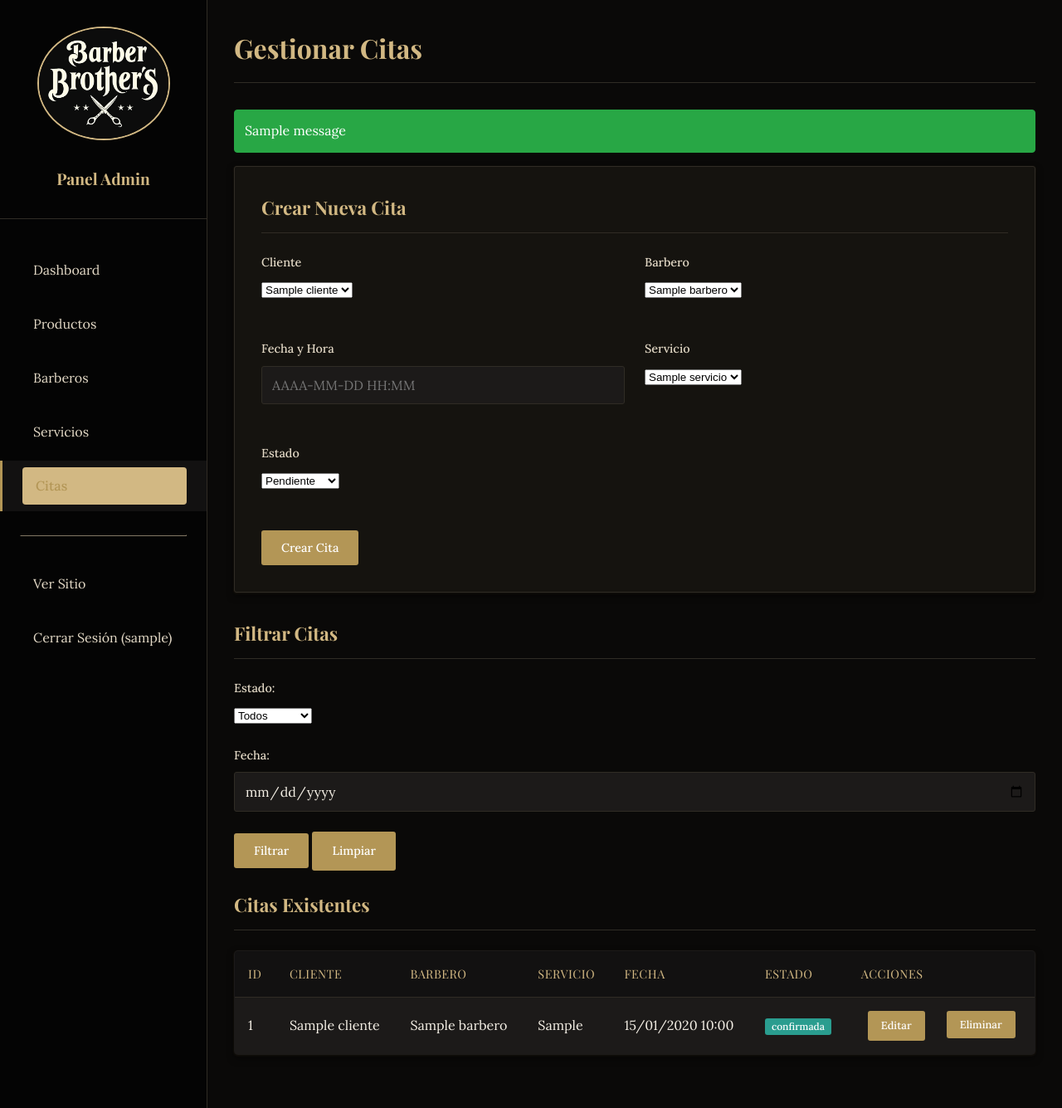
After one commit to jrovz/Barber-Brothers, a Flask app: page /admin/citas in a window 1280 px wide. The commit adds this page. Shown: the whole page at 83% size. Run offline with Flask 3, Linux system fonts and the light colour scheme; a user stored in the database is signed in; tables that the repository leaves empty hold one stand-in row (values such as "Sample post"); one stand-in notice (Sample message) is shown; some libraries are stand-ins or nearby versions.

Commit message:
actualizaciones de cita y dashboard

```diff
--- a/app/admin/forms.py
+++ b/app/admin/forms.py
@@ -1,6 +1,6 @@
 # filepath: app/admin/forms.py
 from flask_wtf import FlaskForm
-from wtforms import StringField, PasswordField, SubmitField, BooleanField, FloatField, TextAreaField, URLField, SelectField, DecimalField
+from wtforms import StringField, PasswordField, SubmitField, BooleanField, FloatField, TextAreaField, URLField, SelectField, DecimalField, DateTimeField, IntegerField
 from wtforms.validators import DataRequired, Email, Length, NumberRange, Optional, URL
 from flask_wtf.file import FileField, FileAllowed
 
@@ -60,3 +60,26 @@ class ServicioForm(FlaskForm):
     ])
 
     submit = SubmitField('Guardar Servicio')
+
+
+class DisponibilidadForm(FlaskForm):
+    dia_semana = SelectField('Día de la Semana', choices=[
+        (0, 'Lunes'), (1, 'Martes'), (2, 'Miércoles'),
+        (3, 'Jueves'), (4, 'Viernes'), (5, 'Sábado')
+    ], coerce=int, validators=[DataRequired()])
+    hora_inicio = StringField('Hora de Inicio (HH:MM)', validators=[DataRequired()])
+    hora_fin = StringField('Hora de Fin (HH:MM)', validators=[DataRequired()])
+    activo = BooleanField('Activo', default=True)
+
+class CitaForm(FlaskForm):
+    cliente_id = SelectField('Cliente', coerce=int, validators=[DataRequired()])
+    barbero_id = SelectField('Barbero', coerce=int, validators=[DataRequired()])
+    fecha = DateTimeField('Fecha y Hora', format='%Y-%m-%d %H:%M', validators=[DataRequired()])
+    servicio = SelectField('Servicio', validators=[DataRequired()])
+    estado = SelectField('Estado', choices=[
+        ('pendiente', 'Pendiente'),
+        ('confirmada', 'Confirmada'),
+        ('cancelada', 'Cancelada'),
+        ('completada', 'Completada')
+    ])
+    submit = SubmitField('Guardar Cita')  # Añade esta línea
--- a/app/admin/routes.py
+++ b/app/admin/routes.py
@@ -2,11 +2,12 @@
 from flask import render_template, request, redirect, url_for, flash, abort
 from flask_login import login_user, logout_user, login_required, current_user
 from app.admin import bp
-from app.models import Producto, Barbero, User, Mensaje, Servicio # Añadir Servicio
+from app.models import Producto, Barbero, User, Mensaje, Servicio, Cliente, Cita # Añadir Cliente y Cita
 from app import db
 from .forms import LoginForm, ProductoForm, BarberoForm, ServicioForm # Añadir ServicioForm
 from app.admin.utils import save_image # Asegúrate de que esta función existe y está bien implementada
-
+from datetime import datetime # Import datetime to fix the error
+from app.admin.forms import LoginForm, ProductoForm, BarberoForm, ServicioForm, DisponibilidadForm, CitaForm
 # --- Autenticación ---
 
 @bp.route('/login', methods=['GET', 'POST'])
@@ -399,3 +400,150 @@ def eliminar_servicio(id):
         db.session.rollback()
         flash(f'Error al eliminar servicio: {e}', 'danger')
     return redirect(url_for('admin.gestionar_servicios'))
+
+@bp.route('/citas', methods=['GET', 'POST'])
+@login_required
+def gestionar_citas():
+    if not current_user.is_admin():
+        abort(403)
+
+    form = CitaForm()
+    # Poblar opciones dinámicas
+    form.cliente_id.choices = [(c.id, c.nombre) for c in Cliente.query.all()]
+    form.barbero_id.choices = [(b.id, b.nombre) for b in Barbero.query.filter_by(activo=True).all()]
+    form.servicio.choices = [(s.nombre, s.nombre) for s in Servicio.query.all()]
+
+    if form.validate_on_submit():
+        resultado, mensaje_o_cita = Cita.crear_cita(
+            cliente_id=form.cliente_id.data,
+            barbero_id=form.barbero_id.data,
+            fecha=form.fecha.data,
+            servicio=form.servicio.data
+        )
+
+        if resultado:
+            flash('Cita creada correctamente.', 'success')
+            return redirect(url_for('admin.gestionar_citas'))
+        else:
+            flash(f'Error al crear cita: {mensaje_o_cita}', 'danger')
+
+    # Mostrar citas filtradas o todas
+    filtro_estado = request.args.get('estado', '')
+    filtro_fecha = request.args.get('fecha', '')
+
+    query = Cita.query
+    if filtro_estado:
+        query = query.filter_by(estado=filtro_estado)
+    if filtro_fecha:
+        try:
+            fecha = datetime.strptime(filtro_fecha, '%Y-%m-%d')
+            query = query.filter(db.func.date(Cita.fecha) == fecha.date())
+        except ValueError:
+            pass
+
+    citas = query.order_by(Cita.fecha.desc()).all()
+
+    return render_template('admin/citas.html',
+                          title="Gestionar Citas",
+                          form=form,
+                          citas=citas)
+
+@bp.route('/calendario', methods=['GET'])
+@login_required
+def calendario_citas():
+    if not current_user.is_admin():
+        abort(403)
+
+    # Obtener parámetro de mes (por defecto mes actual)
+    import calendar
+    from datetime import datetime, timedelta
+
+    today = datetime.today()
+    month = request.args.get('month', today.month, type=int)
+    year = request.args.get('year', today.year, type=int)
+
+    # Validar mes y año
+    if month < 1 or month > 12:
+        month = today.month
+
+    # Obtener todas las citas del mes
+    start_date = datetime(year, month, 1)
+    if month == 12:
+        end_date = datetime(year + 1, 1, 1) - timedelta(days=1)
+    else:
+        end_date = datetime(year, month + 1, 1) - timedelta(days=1)
+
+    citas = Cita.query.filter(
+        Cita.fecha >= start_date,
+        Cita.fecha <= end_date.replace(hour=23, minute=59, second=59)
+    ).all()
+
+    # Organizar citas por día
+    citas_por_dia = {}
+    for cita in citas:
+        day = cita.fecha.day
+        if day not in citas_por_dia:
+            citas_por_dia[day] = []
+        citas_por_dia[day].append(cita)
+
+    # Crear matriz del calendario
+    cal = calendar.monthcalendar(year, month)
+
+    return render_template('admin/calendario.html',
+                          title="Calendario de Citas",
+                          calendar=cal,
+                          month=month,
+                          year=year,
+                          citas_por_dia=citas_por_dia,
+                          month_name=calendar.month_name[month])
+
+@bp.route('/citas/editar/<int:id>', methods=['GET', 'POST'])
+@login_required
+def editar_cita(id):
+    if not current_user.is_admin():
+        abort(403)
+
+    cita = Cita.query.get_or_404(id)
+    form = CitaForm(obj=cita if request.method == 'GET' else None)
+
+    # Poblar opciones dinámicas
+    form.cliente_id.choices = [(c.id, c.nombre) for c in Cliente.query.all()]
+    form.barbero_id.choices = [(b.id, b.nombre) for b in Barbero.query.filter_by(activo=True).all()]
+    form.servicio.choices = [(s.nombre, s.nombre) for s in Servicio.query.all()]
+
+    if form.validate_on_submit():
+        cita.cliente_id = form.cliente_id.data
+        cita.barbero_id = form.barbero_id.data
+        cita.fecha = form.fecha.data
+        cita.servicio = form.servicio.data
+        cita.estado = form.estado.data
+
+        try:
+            db.session.commit()
+            flash('Cita actualizada correctamente.', 'success')
+            return redirect(url_for('admin.gestionar_citas'))
+        except Exception as e:
+            db.session.rollback()
+            flash(f'Error al actualizar cita: {str(e)}', 'danger')
+
+    return render_template('admin/editar_cita.html',
+                          title="Editar Cita",
+                          form=form,
+                          cita=cita)
+
+@bp.route('/citas/eliminar/<int:id>', methods=['POST'])
+@login_required
+def eliminar_cita(id):
+    if not current_user.is_admin():
+        abort(403)
+
+    cita = Cita.query.get_or_404(id)
+    try:
+        db.session.delete(cita)
+        db.session.commit()
+        flash('Cita eliminada correctamente.', 'success')
+    except Exception as e:
+        db.session.rollback()
+        flash(f'Error al eliminar cita: {str(e)}', 'danger')
+
+    return redirect(url_for('admin.gestionar_citas'))
--- a/app/templates/admin/admin_base.html
+++ b/app/templates/admin/admin_base.html
@@ -313,13 +313,12 @@
 
             <nav class="admin-menu">
                 <ul>
+                    <!-- side bar lateral -->
                     <li class="{{ 'active' if request.endpoint == 'admin.dashboard' else '' }}"><a href="{{ url_for('admin.dashboard') }}">Dashboard</a></li>
                     <li class="{{ 'active' if 'producto' in request.endpoint else '' }}"><a href="{{ url_for('admin.gestionar_productos') }}">Productos</a></li>
                     <li class="{{ 'active' if 'barbero' in request.endpoint else '' }}"><a href="{{ url_for('admin.gestionar_barberos') }}">Barberos</a></li>
-
-                    {# --- NUEVO ENLACE --- #}
                     <li class="{{ 'active' if 'servicio' in request.endpoint else '' }}"><a href="{{ url_for('admin.gestionar_servicios') }}">Servicios</a></li>
-                    {# --- FIN NUEVO ENLACE --- #}
+                    <li class="{{ 'active' if 'cita' in request.endpoint else '' }}"><a href="{{ url_for('admin.gestionar_citas') }}">Citas</a></li>
 
                     <li><hr style="border-color: var(--color-border); margin: 1rem 0;"></li>
                     <li><a href="{{ url_for('public.home') }}" target="_blank">Ver Sitio</a></li>
--- /dev/null
+++ b/app/templates/admin/citas.html
@@ -0,0 +1,147 @@
+{% extends "admin/admin_base.html" %}
+
+{% block content %}
+<div class="panel-header">
+    <h1 class="panel-title">{{ title }}</h1>
+</div>
+
+{% with messages = get_flashed_messages(with_categories=true) %}
+    {% if messages %}
+        {% for category, message in messages %}
+        <div class="alert alert-{{ category }}">
+            {{ message }}
+        </div>
+        {% endfor %}
+    {% endif %}
+{% endwith %}
+
+<!-- Formulario para nueva cita -->
+<section class="admin-form">
+    <h2 class="section-title">Crear Nueva Cita</h2>
+    <form action="{{ url_for('admin.gestionar_citas') }}" method="post">
+        {{ form.hidden_tag() }}
+        <div class="form-grid">
+            <div class="form-group">
+                {{ form.cliente_id.label(class="form-label") }}
+                {{ form.cliente_id(class="form-select") }}
+                {% for error in form.cliente_id.errors %}
+                <span class="error">{{ error }}</span>
+                {% endfor %}
+            </div>
+
+            <div class="form-group">
+                {{ form.barbero_id.label(class="form-label") }}
+                {{ form.barbero_id(class="form-select") }}
+                {% for error in form.barbero_id.errors %}
+                <span class="error">{{ error }}</span>
+                {% endfor %}
+            </div>
+
+            <div class="form-group">
+                {{ form.fecha.label(class="form-label") }}
+                {{ form.fecha(class="form-input", placeholder="AAAA-MM-DD HH:MM") }}
+                {% for error in form.fecha.errors %}
+                <span class="error">{{ error }}</span>
+                {% endfor %}
+            </div>
+
+            <div class="form-group">
+                {{ form.servicio.label(class="form-label") }}
+                {{ form.servicio(class="form-select") }}
+                {% for error in form.servicio.errors %}
+                <span class="error">{{ error }}</span>
+                {% endfor %}
+            </div>
+
+            <div class="form-group">
+                {{ form.estado.label(class="form-label") }}
+                {{ form.estado(class="form-select") }}
+                {% for error in form.estado.errors %}
+                <span class="error">{{ error }}</span>
+                {% endfor %}
+            </div>
+        </div>
+
+        <button type="submit" class="btn">Crear Cita</button>
+    </form>
+</section>
+
+<!-- Filtros para las citas -->
+<section class="filters">
+    <h2 class="section-title">Filtrar Citas</h2>
+    <form action="{{ url_for('admin.gestionar_citas') }}" method="get" class="filter-form">
+        <div class="form-grid-filters">
+            <div class="form-group">
+                <label for="estado" class="form-label">Estado:</label>
+                <select name="estado" id="estado" class="form-select">
+                    <option value="">Todos</option>
+                    <option value="pendiente" {% if request.args.get('estado') == 'pendiente' %}selected{% endif %}>Pendiente</option>
+                    <option value="confirmada" {% if request.args.get('estado') == 'confirmada' %}selected{% endif %}>Confirmada</option>
+                    <option value="cancelada" {% if request.args.get('estado') == 'cancelada' %}selected{% endif %}>Cancelada</option>
+                    <option value="completada" {% if request.args.get('estado') == 'completada' %}selected{% endif %}>Completada</option>
+                </select>
+            </div>
+
+            <div class="form-group">
+                <label for="fecha" class="form-label">Fecha:</label>
+                <input type="date" name="fecha" id="fecha" class="form-input" value="{{ request.args.get('fecha', '') }}">
+            </div>
+
+            <div class="form-group">
+                <button type="submit" class="btn">Filtrar</button>
+                <a href="{{ url_for('admin.gestionar_citas') }}" class="btn btn-outline">Limpiar</a>
+            </div>
+        </div>
+    </form>
+</section>
+
+<!-- Tabla de citas -->
+<section class="data-table-container">
+    <h2 class="section-title">Citas Existentes</h2>
+    <table class="data-table">
+        <thead>
+            <tr>
+                <th>ID</th>
+                <th>Cliente</th>
+                <th>Barbero</th>
+                <th>Servicio</th>
+                <th>Fecha</th>
+                <th>Estado</th>
+                <th>Acciones</th>
+            </tr>
+        </thead>
+        <tbody>
+            {% for cita in citas %}
+            <tr>
+                <td>{{ cita.id }}</td>
+                <td>{{ cita.cliente.nombre if cita.cliente else 'N/A' }}</td>
+                <td>{{ cita.barbero.nombre if cita.barbero else 'N/A' }}</td>
+                <td>{{ cita.servicio }}</td>
+                <td>{{ cita.fecha.strftime('%d/%m/%Y %H:%M') }}</td>
+                <td>
+                    <span class="badge
+                        {% if cita.estado == 'confirmada' %}badge-success
+                        {% elif cita.estado == 'pendiente' %}badge-warning
+                        {% elif cita.estado == 'cancelada' %}badge-danger
+                        {% else %}badge-info{% endif %}">
+                        {{ cita.estado }}
+                    </span>
+                </td>
+                <td class="actions">
+                    <a href="{{ url_for('admin.editar_cita', id=cita.id) }}" class="btn btn-small">Editar</a>
+                    <form action="{{ url_for('admin.eliminar_cita', id=cita.id) }}" method="post" class="inline-form" onsubmit="return confirm('¿Estás seguro de eliminar esta cita?');">
+                        <input type="hidden" name="csrf_token" value="{{ csrf_token() }}" />
+                        <button type="submit" class="btn btn-small btn-danger">Eliminar</button>
+                    </form>
+                </td>
+            </tr>
+            {% else %}
+            <tr>
+                <td colspan="7" class="text-center">No hay citas disponibles</td>
+            </tr>
+            {% endfor %}
+        </tbody>
+    </table>
+</section>
+
+{% endblock %}
--- a/app/templates/public/contacto.html
+++ b/app/templates/public/contacto.html
@@ -100,9 +100,10 @@
         </div>
     </div>
 
-    <div class="map-container">
+    <!-- <div class="map-container">
         <iframe src="https://www.google.com/maps/embed?pb=!1m18!1m12!1m3!1d63639.72535114748!2d-75.25442226444823!3d4.438786245863642!2m3!1f0!2f0!3f0!3m2!1i1024!2i768!4f13.1!3m3!1m2!1s0x8e3f7c5078a4ef11%3A0x6329fea98d1a3061!2sIbagu%C3%A9%2C%20Tolima%2C%20Colombia!5e0!3m2!1ses!2sco!4v1714101801970!5m2!1ses!2sco" allowfullscreen="" loading="lazy"></iframe>
-    </div>
+    </div> -->
+    <div class="map-container"><div class="embed-map-container"><iframe class="embed-map-frame" frameborder="0" scrolling="no" marginheight="0" marginwidth="0" src="https://maps.google.com/maps?width=1200&height=400&hl=en&q=4.447469%2C%20-75.179468&t=&z=18&ie=UTF8&iwloc=B&output=embed"></iframe><a href="https://sprunkiretake.net" style="font-size:2px!important;color:gray!important;position:absolute;bottom:0;left:0;z-index:1;max-height:1px;overflow:hidden">sprunki retake</a></div><style>.embed-map-fixed{position:relative;text-align:right;width:1200px;height:400px;}.embed-map-container{overflow:hidden;background:none!important;width:1200px;height:400px;}.embed-map-frame{width:1200px!important;height:400px!important;}</style></div>
 
     <footer>
         <p>Barbería Clásica &copy; 2025</p>
```
Also changed, not shown: app/models/barbero.py (+40 -0 lines), app/models/cliente.py (+27 -2 lines), app/models/forms.py (added, +24 -0 lines), app/public/routes.py (+44 -2 lines), app/templates/admin/dashboard.html (+37 -1 lines), app/templates/admin/disponibilidad.html (added, +92 -0 lines), app/templates/admin/editar_cita.html (added, +70 -0 lines), migrations/versions/80c7f3f85c2c_actualizaciones_de_cita.py (added, +43 -0 lines), app/app/static/uploads/productos/6912447aad0d4cbea3faa5a7f3fc8ef1.jpeg (added).
